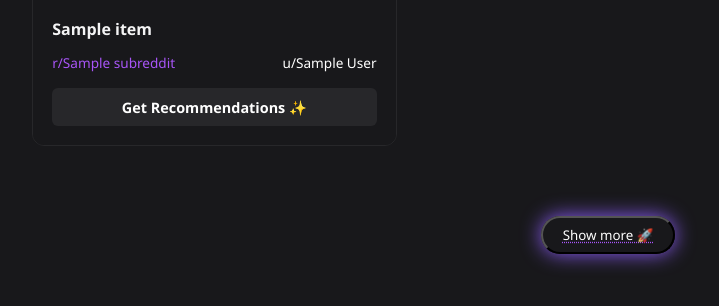
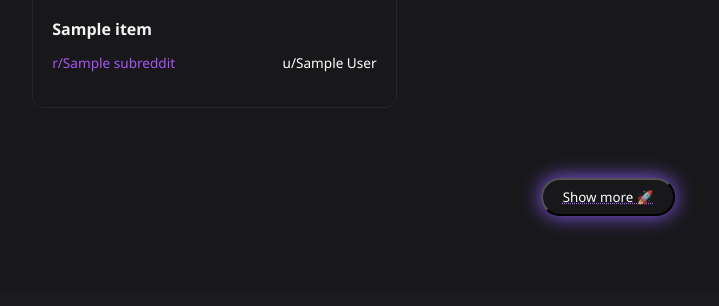
Before and after one commit to mayank-gariya/MemeApp, a Flask app: page /meme in a window 1280 px wide. Shown: the part 509-815 px from the top of the page, without its empty margins (32-751 px from the left). After the commit the page ends 739 px from the top, so only its background shows below. Run offline with Flask 3, Linux system fonts and the light colour scheme; a database or web service that is not in the repository returns one stand-in record (values such as "Sample title"); data that the repository does not hold is empty.

Commit message:
removing recommendation and search bar

```diff
--- a/static/load_more.js
+++ b/static/load_more.js
@@ -33,8 +33,6 @@
                             <span class="subreddit">r/${item.subreddit}</span>
                             <span class="author">u/${item.author}</span>
                         </div>
-                        <a href="${item.postLink}" target="_blank" class="btn-recommend">
-                            Get Recommendations ✨
                         </a>
                     </div>
                 `;
--- a/static/meme.css
+++ b/static/meme.css
@@ -93,22 +93,6 @@
     font-weight: 500;
 }
 
-.btn-recommend {
-    display: block;
-    text-align: center;
-    background-color: #27272a;
-    color: #ffffff;
-    text-decoration: none;
-    padding: 0.6rem 1rem;
-    border-radius: 6px;
-    font-size: 0.9rem;
-    font-weight: 600;
-    transition: background-color 0.2s ease;
-}
-
-.btn-recommend:hover {
-    background-color: #8b5cf6;
-}
 
 .show-more-area {
     margin: 0 auto;
--- a/templates/header.html
+++ b/templates/header.html
@@ -4,14 +4,9 @@
             <span class="logo-icon">🔍</span> Meme<span class="highlight hover-meme-trigger">Lens</span>
         </a>
 
-        <div class="search-bar">
-            <input type="text" placeholder="Search trending memes..." />
-            <button type="submit">Search</button>
-        </div>
-
         <nav class="nav-links">
             <a href="{{ url_for('home') }}" class="nav-item active">Home</a>
-            <a href="{{ url_for('meme') }}" class="nav-item">Recommend</a>
+            <a href="{{ url_for('meme') }}" class="nav-item">Memes</a>
             <a href="{{ url_for('custome_model') }}" class="nav-item">Train AI Model</a>
             <a href="{{ url_for('trained_model') }}" class="nav-item btn-primary">Use Model</a>
         </nav>
--- a/templates/meme.html
+++ b/templates/meme.html
@@ -26,9 +26,6 @@
                                 <span class="subreddit">r/{{ item.subreddit }}</span>
                                 <span class="author">u/{{ item.author }}</span>
                             </div>
-                            <a href="{{ item.postLink }}" target="_blank" class="btn-recommend">
-                                Get Recommendations ✨
-                            </a>
                         </div>
                     </div>
                 {% endfor %}
```
